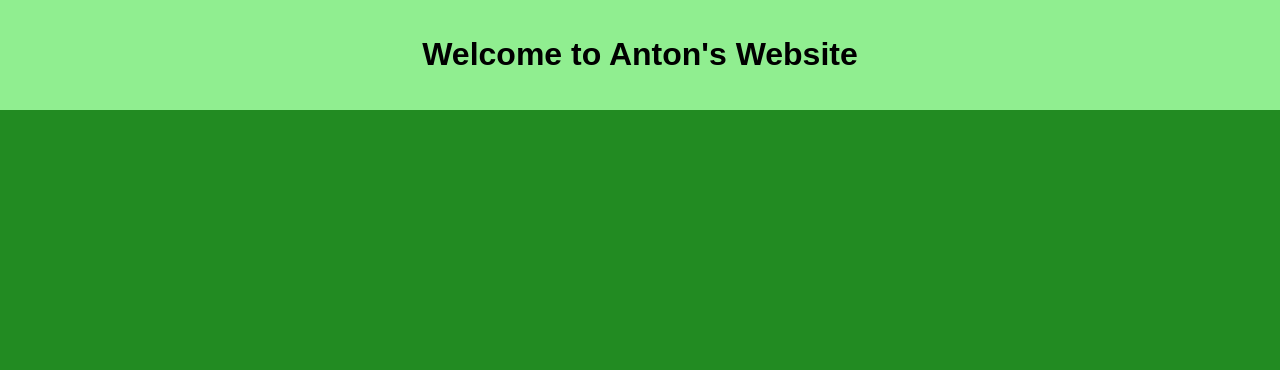
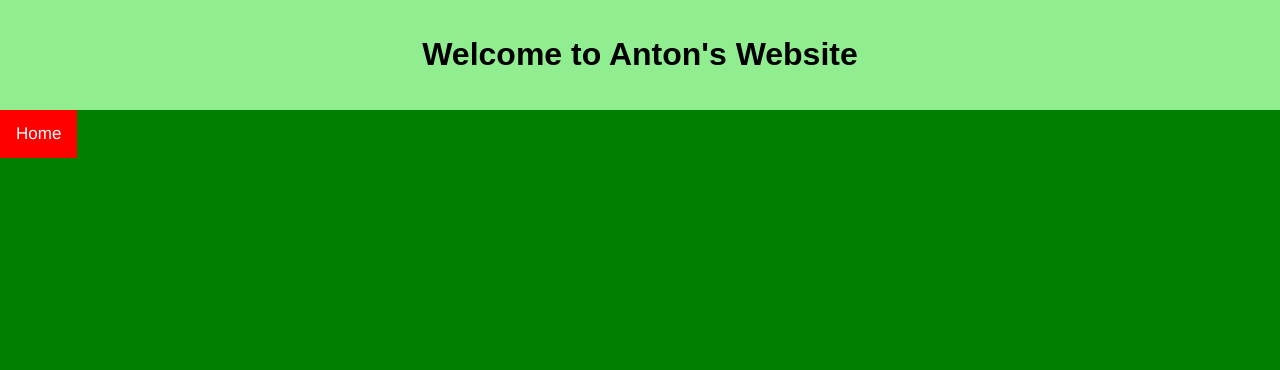
Before and after one commit to Dqwrq07/dqwrq07.github.io, a PHP site: page / in a window 1280 px wide. Shown: the top 370 px of the page. Run offline with PHP 8.4, Linux system fonts and the light colour scheme.

Commit message:
Add a navbar + change website bg color

```diff
--- a/index.html
+++ b/index.html
@@ -20,6 +20,19 @@
 		<header>
 			<h1 style="text-align: center; color: black;">Welcome to Anton's Website</h1>
 		</header>
+		<nav>
+			<a class="active" href="/">Home</a>
+<!-- 			<div class="dropdown">
+				<button class="dropbtn">Dropdown
+					<i class="fa fa-caret-down"></i>
+				</button>
+				<div class="dropdown-content">
+					<a href="#">Link 1</a>
+					<a href="#">Link 2</a>
+					<a href="#">Link 3</a>
+				</div>
+			</div>  -->
+		</nav>
 		<section>
 			<p></p>
 		</section>
--- a/styles.css
+++ b/styles.css
@@ -5,7 +5,7 @@ body{
 	font-size: 100%;
 	font: inherit;
 	vertical-align: baseline;
-	background-color: forestgreen;
+	background-color: green;
 	color: white;
 }
 header {
@@ -13,6 +13,59 @@ header {
 	padding: 15px;
 	font-family: arial;
 }
+nav {
+	font-family: helvetica;
+	background-color: darkgreen;
+}
+nav a {
+	float: left;
+	color: white;
+	text-align: center;
+	padding: 14px 16px;
+	text-decoration: none;
+	font-size: 17px;
+}
+.dropdown {
+	float: left;
+	overflow: hidden;
+}
+.dropdown .dropbtn {
+	font-size: 17px;
+	border: none;
+	outline: none;
+	color: white;
+	padding: 14px 16px;
+	background-color: inherit;
+	font-family: inherit;
+	margin: 0;
+}
+nav a:hover, .dropdown:hover .dropbtn, .dropdown-content a:hover {
+	background-color: chartreuse;
+	color: black;
+}
+.dropdown-content {
+	display: none;
+	position: absolute;
+	background-color: forestgreen;
+	min-width: 160px;
+	box-shadow: 0px 8px 16px 0px rgba(0,0,0,0.2);
+	z-index: 1;
+}
+.dropdown-content a {
+	float: none;
+	color: white;
+	padding: 12px 16px;
+	text-decoration: none;
+	display: block;
+	text-align: left;
+}
+.dropdown:hover .dropdown-content {
+	display: block;
+}
+nav a.active {
+	background-color: red;
+	color: white;
+}
 section {
 	margin: 1%;
 	font-family: verdana;
```
